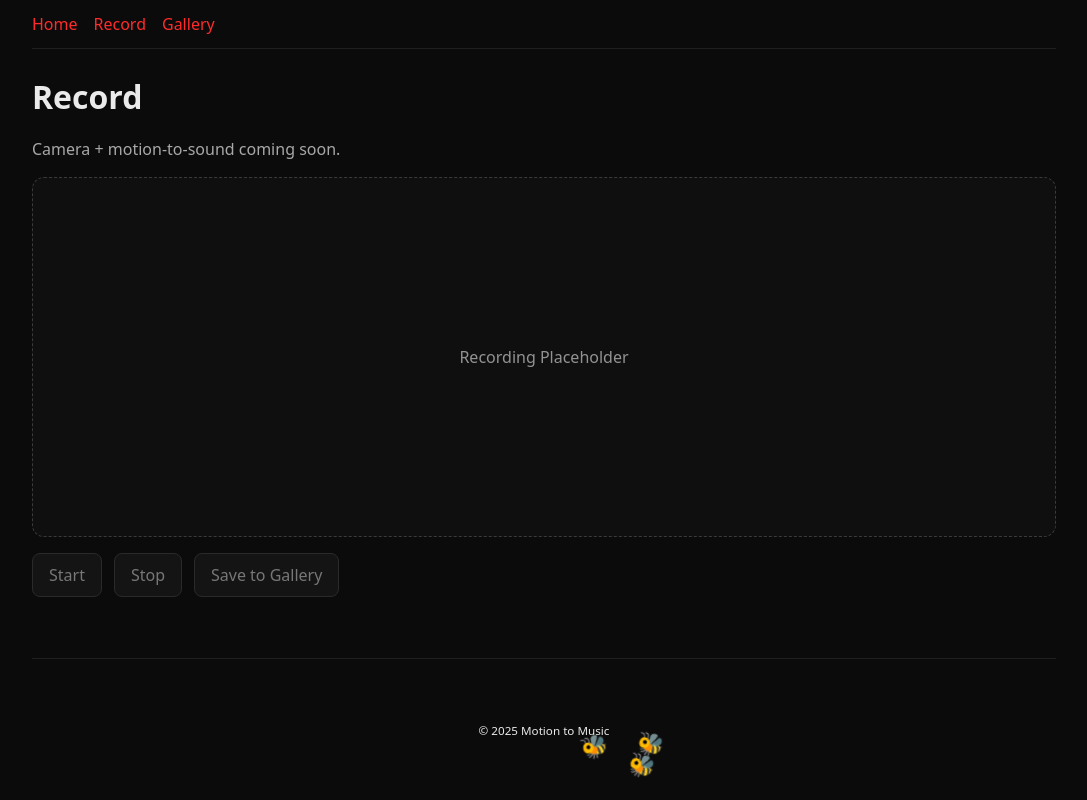
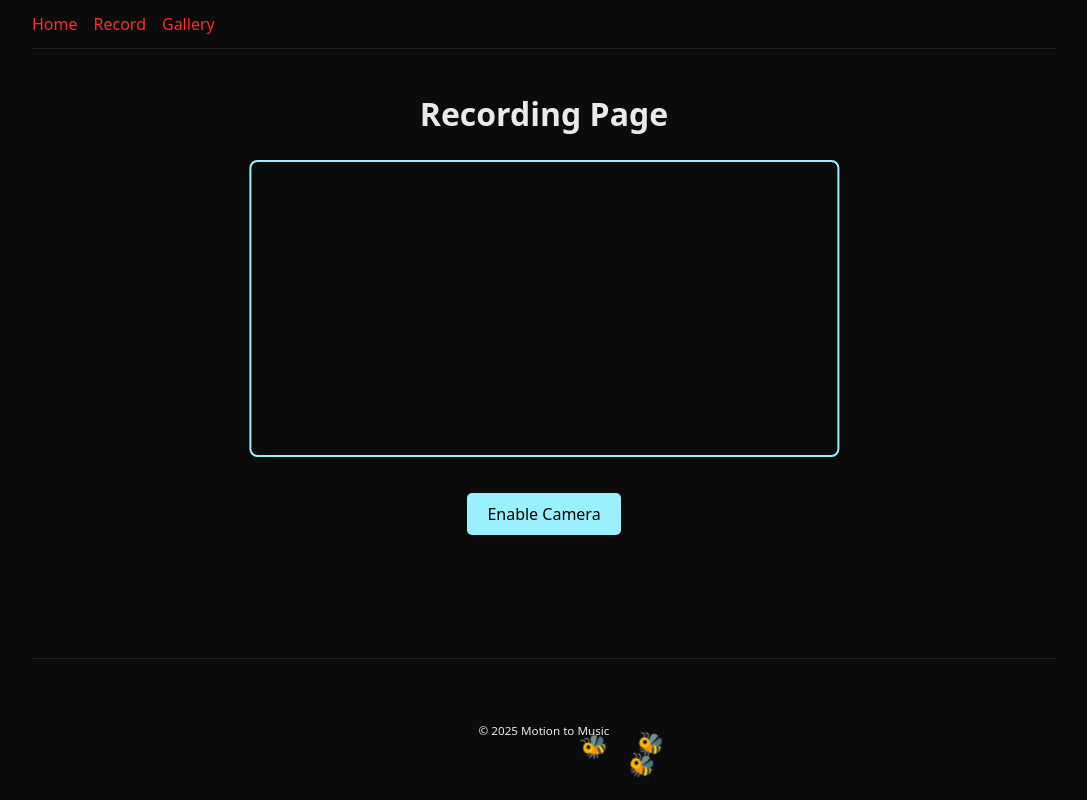
Before and after one commit to anerie-anerie/HTN, a React (Vite) app in the folder htn-project/: page /record in a window 1280 px wide. Shown: the whole page, without its empty margins (96-1183 px from the left). Built offline with nearby package versions, Linux system fonts and the light colour scheme.

Commit message:
recording page code

```diff
--- a/htn-project/src/pages/RecordingPage.jsx
+++ b/htn-project/src/pages/RecordingPage.jsx
@@ -1,40 +1,108 @@
-import React from "react";
+// src/pages/RecordingPage.jsx
+import React, { useRef, useState } from "react";
 
 export default function RecordingPage() {
+    const videoRef = useRef(null);
+    const mediaRecorderRef = useRef(null);
+    const [isRecording, setIsRecording] = useState(false);
+    const [stream, setStream] = useState(null);
+    const [recordedChunks, setRecordedChunks] = useState([]);
+
+    const startCamera = async () => {
+        try {
+            const mediaStream = await navigator.mediaDevices.getUserMedia({ video: true, audio: true });
+            videoRef.current.srcObject = mediaStream;
+            setStream(mediaStream);
+        } catch (err) {
+            console.error("Error accessing camera:", err);
+            alert("Please allow camera and microphone access!");
+        }
+    };
+
+    const startRecording = () => {
+        if (!stream) {
+            alert("Start the camera first!");
+            return;
+        }
+        const recorder = new MediaRecorder(stream);
+        mediaRecorderRef.current = recorder;
+        setRecordedChunks([]);
+
+        recorder.ondataavailable = (event) => {
+            if (event.data.size > 0) {
+                setRecordedChunks((prev) => [...prev, event.data]);
+            }
+        };
+
+        recorder.start();
+        setIsRecording(true);
+    };
+
+    const stopRecording = () => {
+        mediaRecorderRef.current.stop();
+        setIsRecording(false);
+    };
+
+    const downloadVideo = () => {
+        const blob = new Blob(recordedChunks, { type: "video/webm" });
+        const url = URL.createObjectURL(blob);
+        const a = document.createElement("a");
+        a.href = url;
+        a.download = "recording.webm";
+        a.click();
+        URL.revokeObjectURL(url);
+    };
+
     return (
-    <div className="page" style={{ display: "grid", gap: 16 }}>
-      <h1 style={{ margin: 0 }}>Record</h1>
-      <p style={{ color: "#a8a8a8", margin: 0 }}>
-        Camera + motion-to-sound coming soon.
-      </p>
+        <div style={{ textAlign: "center", padding: "20px", color: "#eaeaea" }}>
+            <h1>Recording Page</h1>
 
-      <div
+            <video
+                ref={videoRef}
+                autoPlay
+                playsInline
+                muted
                 style={{
-          height: 360,
-          border: "1px dashed #3a3a3a",
-          borderRadius: 12,
-          display: "grid",
-          placeItems: "center",
-          background: "#0f0f0f",
+                    width: "60%",
+                    height: "px",
+                    border: "2px solid #9bf0ff",
+                    borderRadius: "8px",
+                    transform: "scaleX(-1)"
                 }}
-      >
-        <span style={{ opacity: 0.6 }}>Recording Placeholder</span>
-      </div>
+            />
 
-      <div style={{ display: "flex", gap: 12, flexWrap: "wrap" }}>
-        <button disabled style={btnDisabled}>Start</button>
-        <button disabled style={btnDisabled}>Stop</button>
-        <button disabled style={btnDisabled}>Save to Gallery</button>
+            <div style={{ marginTop: "20px" }}>
+                {!stream && (
+                    <button onClick={startCamera} style={btnStyle}>
+                        Enable Camera
+                    </button>
+                )}
+                {!isRecording && stream && (
+                    <button onClick={startRecording} style={btnStyle}>
+                        Start Recording
+                    </button>
+                )}
+                {isRecording && (
+                    <button onClick={stopRecording} style={{ ...btnStyle, background: "#ff2fb3" }}>
+                        Stop Recording
+                    </button>
+                )}
+                {recordedChunks.length > 0 && (
+                    <button onClick={downloadVideo} style={{ ...btnStyle, background: "#79e0f2" }}>
+                        Download Recording
+                    </button>
+                )}
             </div>
         </div>
     );
 }
 
-const btnDisabled = {
-  padding: "10px 16px",
-  borderRadius: 8,
-  border: "1px solid #2a2a2a",
-  background: "#141414",
-  color: "#777",
-  cursor: "not-allowed",
+const btnStyle = {
+    margin: "10px",
+    padding: "10px 20px",
+    background: "#9bf0ff",
+    border: "none",
+    borderRadius: "5px",
+    fontSize: "16px",
+    cursor: "pointer",
 };
```
Lines whose indentation alone changed are shown as unchanged.
